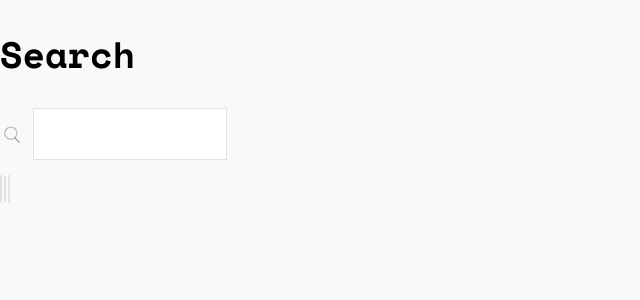
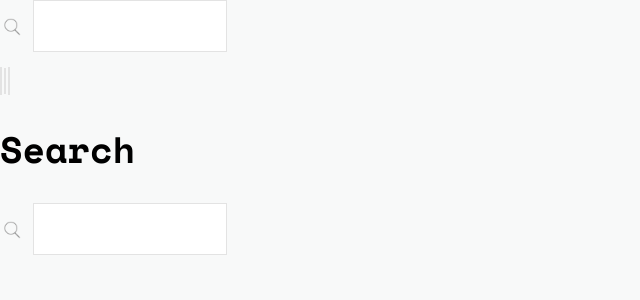
Before and after one commit to libertysowl/libertysowl.github.io, a Jekyll site: the page built from search.html, in a window 1280 px wide. Shown: the top 300 px of the page, without its empty margins (0-640 px from the left). Built offline with Jekyll 4.4.1, drawn with Linux system fonts in a browser that asks for light colours; nearby versions of some CDN libraries.

Commit message:
Signed-off-by: Martin Juno <Martin Juno>

```diff
--- a/_layouts/default.html
+++ b/_layouts/default.html
@@ -7,6 +7,7 @@
   <body>
 
     <main>
+	  {% include search.html %}
       {{ content }}
     </main>
 
```
